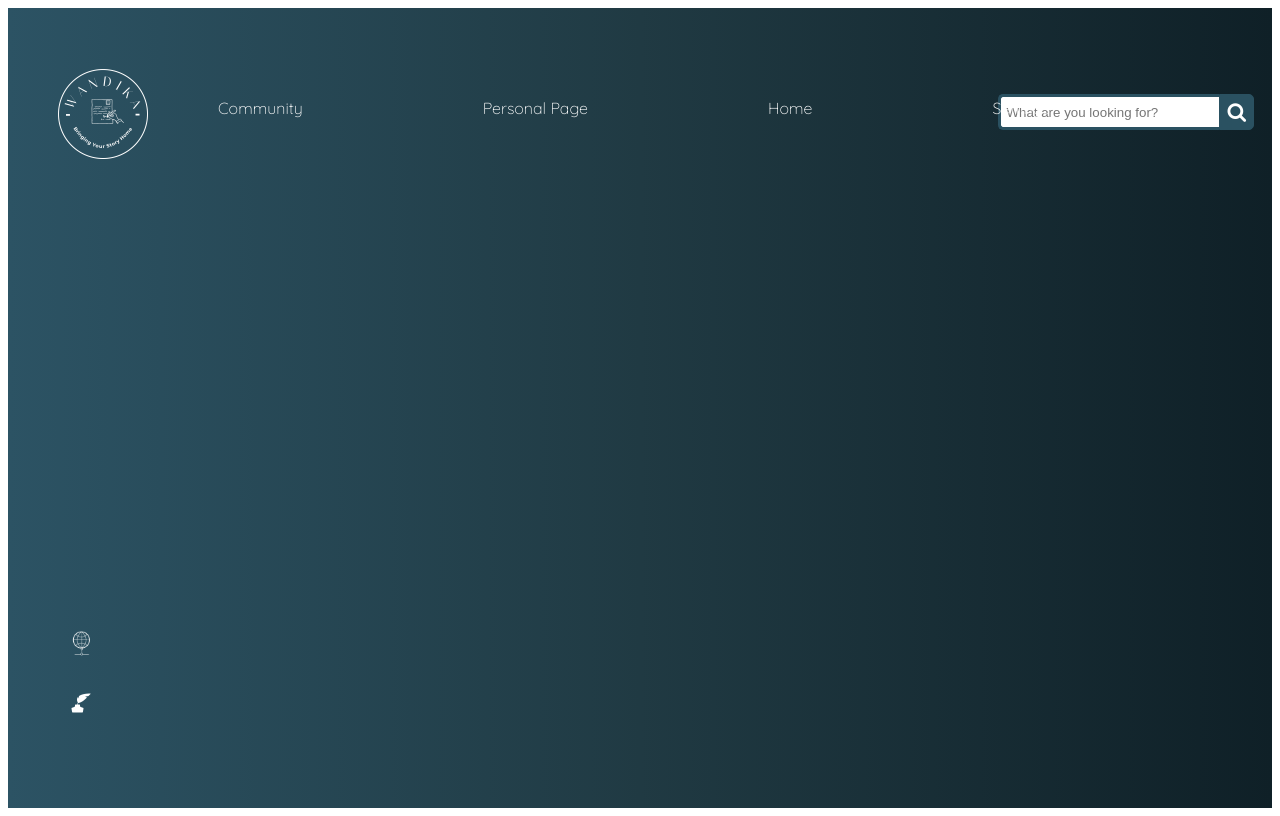
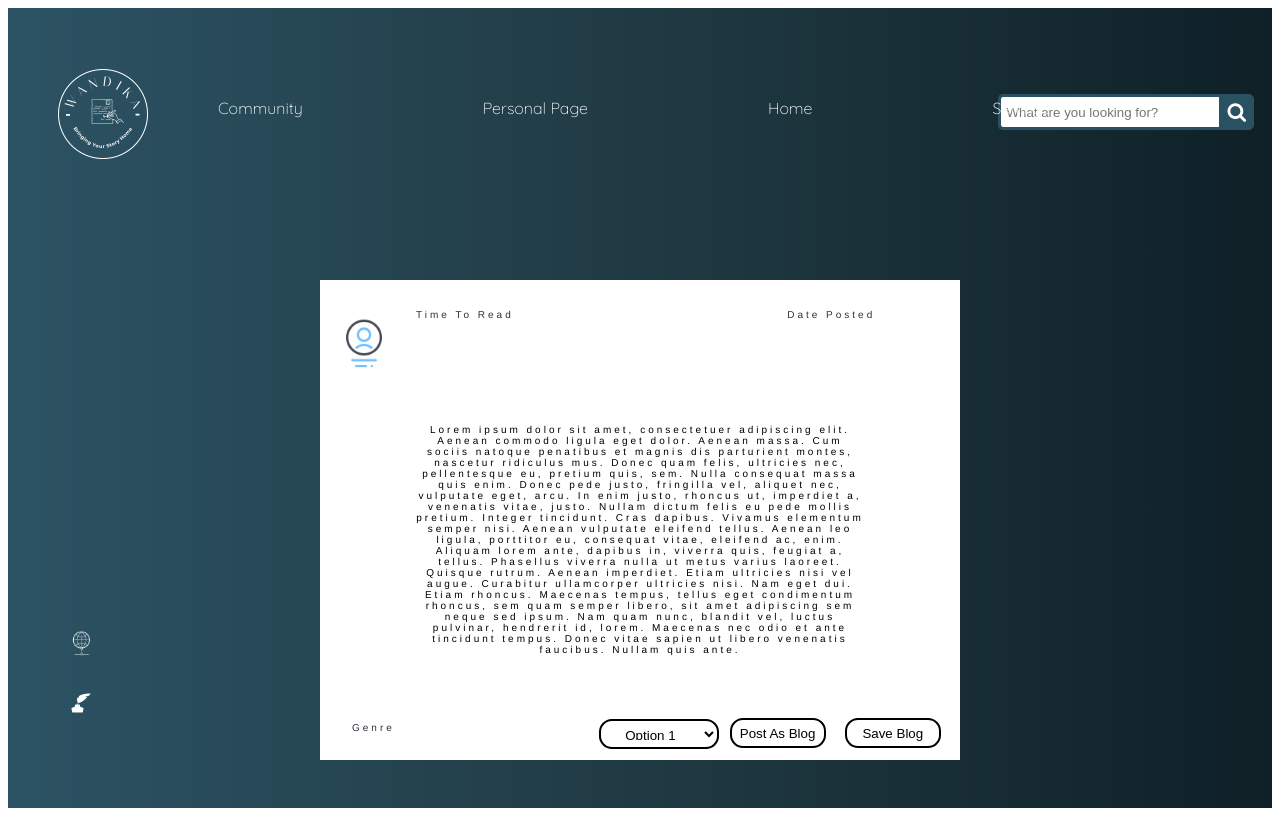
Before and after one commit to kesamercy/wandika, a PHP site: page /html/newsFeed-new.html in a window 1280 px wide. Run offline with PHP 8.4, Linux system fonts and the light colour scheme; some libraries are stand-ins or nearby versions.

Commit message:
new changes

```diff
--- a/css/newsfeed-new.css
+++ b/css/newsfeed-new.css
@@ -177,3 +177,161 @@ a:active {
   left: 5.5%;
   top: 84.5%;
 }
+
+
+
+/*styling for the blog post*/
+
+.blogPostWrapper {
+ background: #0F2027;  /* fallback for old browsers */
+ background: -webkit-linear-gradient(to right, #2C5364, #203A43, #0F2027);  /* Chrome 10-25, Safari 5.1-6 */
+ background: linear-gradient(to right, #2C5364, #203A43, #0F2027); /* W3C, IE 10+/ Edge, Firefox 16+, Chrome 26+, Opera 12+, Safari 7+ */
+
+ display: flex;
+ justify-content: space-between;
+ height: 100vh;
+}
+
+.row {
+  display: flex;
+  flex-direction: row;
+  flex-wrap: wrap;
+  width: 100%;
+}
+
+.column {
+  display: flex;
+  flex-direction: column;
+  flex-basis: 100%;
+  flex: 1;
+}
+
+.postContnet {
+  background-color: white;
+  height: 60vh;
+  width: 50%;
+  position: absolute;
+  top: 35%;
+  left: 25%;
+  font-family: Helvetica Neue;
+  font-weight: 200;
+  font-size: 10px;
+  letter-spacing: 3px;
+}
+
+.postDetails {
+  /*background-color: black;*/
+  height: 80%;
+  position: absolute;
+  top: 10%;
+  width: 70%;
+  left: 15%;
+  text-align: center;
+}
+
+.blogContentFromUser {
+  /*background-color: green;*/
+  position: absolute;
+  top: 20%;
+  width: 100%;
+  height: 39vh;
+}
+
+.green-column {
+  /*background-color: green;*/
+  height: 100px;
+}
+
+
+/*styling for the tags input list*/
+
+.box {
+  position: absolute;
+  top: 94.5%;
+  left: 53%;
+  background-color: rgba(42,81,97, 0.9);
+  transform: translate(-50%, -50%);
+  color: black;
+  border-radius: 29px;
+
+}
+
+.box select {
+  padding: 0.5em 1.5em;
+  width: 120px;
+  height: 30px;
+  background-color: white;
+  color: black;
+  height: 30px;
+  border: 2px solid black;
+  border-radius: 13px;
+}
+
+.submitButtons {
+  position: absolute;
+  top: 91.3%;
+  left: 64%;
+  color: var(--green_font_color);
+  background-color: #e7e7e7;
+  width: 15%;
+  border-radius: 13px;
+  height: 30px;
+  /*border: 2px solid var(--green_font_color);*/
+  border-color: var(--std_black_color);
+}
+
+.saveBlogButton {
+  position: absolute;
+  top: 91.3%;
+  left: 82%;
+  background-color: white;
+  color: black;
+  border-radius: 13px;
+  height: 30px;
+  border: 2px solid black;
+}
+
+.postAsBlogButton {
+  background-color: white;
+  color: black;
+  border-radius: 13px;
+  height: 30px;
+  border: 2px solid black;
+
+}
+
+.blogProfileImage {
+  width: 50px;
+  height: 50px;
+  position: absolute;
+  left: 3%;
+  top: 8%;
+}
+
+.timeToRead {
+  color: var(--std_black_color);
+  position: absolute;
+  top: 4%;
+  left: 15%;
+}
+
+.datePosted {
+  color: var(--std_black_color);
+  position: absolute;
+  left: 73%;
+  top: 4%;
+}
+
+.genre {
+  color: var(--std_black_color);
+  position: absolute;
+  left: 5%;
+  top: 90%;
+}
+
+article {
+  position: absolute;
+  top: 6%;
+  letter-spacing: 3px;
+  color: black;
+}
--- a/html/blog-post.html
+++ b/html/blog-post.html
@@ -10,7 +10,7 @@
 </head>
 <body>
   <div class="blogPostWrapper">
-
+<!-- <iframe src='https://gfycat.com/ifr/DistortedCompetentAzurevasesponge' frameborder='0' scrolling='no' allowfullscreen width='640' height='404'></iframe><p> <a href="https://gfycat.com/distortedcompetentazurevasesponge">via Gfycat</a></p> -->
     <div class='postContainer row'>
       <div class='column'>
 
--- a/html/newsFeed-new.html
+++ b/html/newsFeed-new.html
@@ -40,6 +40,63 @@
       </div>
     </div>
 
+    <div class="blogPostWrapper">
+<!-- <iframe src='https://gfycat.com/ifr/DistortedCompetentAzurevasesponge' frameborder='0' scrolling='no' allowfullscreen width='640' height='404'></iframe><p> <a href="https://gfycat.com/distortedcompetentazurevasesponge">via Gfycat</a></p> -->
+    <div class='postContainer row'>
+      <div class='column'>
+
+        <div class='postContnet orange-column'>
+
+          <img src="..\Images\profile-icon.png" class="blogProfileImage" onclick="window.location.href='welcome-page.html'" alt="">
+
+          <div class="timeToRead"> <p>Time To Read</p></div>
+          <div class="datePosted"> <p>Date Posted</p></div>
+
+          <div class='row'>
+            <div class='column'>
+              <div class='postDetails blue-column'>
+                <h1>Blog Title</h1>
+
+                <div class='row'>
+                  <div class='column'>
+                    <div class='blogContentFromUser blue-column'>
+                      <article>
+                        Lorem ipsum dolor sit amet, consectetuer adipiscing elit. Aenean commodo ligula eget dolor. Aenean massa. Cum sociis natoque penatibus et magnis dis parturient montes, nascetur ridiculus mus. Donec quam felis, ultricies nec, pellentesque eu, pretium quis, sem. Nulla consequat massa quis enim. Donec pede justo, fringilla vel, aliquet nec, vulputate eget, arcu. In enim justo, rhoncus ut, imperdiet a, venenatis vitae, justo. Nullam dictum felis eu pede mollis pretium. Integer tincidunt. Cras dapibus. Vivamus elementum semper nisi. Aenean vulputate eleifend tellus. Aenean leo ligula, porttitor eu, consequat vitae, eleifend ac, enim. Aliquam lorem ante, dapibus in, viverra quis, feugiat a, tellus. Phasellus viverra nulla ut metus varius laoreet. Quisque rutrum. Aenean imperdiet. Etiam ultricies nisi vel augue. Curabitur ullamcorper ultricies nisi. Nam eget dui. Etiam rhoncus. Maecenas tempus, tellus eget condimentum rhoncus, sem quam semper libero, sit amet adipiscing sem neque sed ipsum. Nam quam nunc, blandit vel, luctus pulvinar, hendrerit id, lorem. Maecenas nec odio et ante tincidunt tempus. Donec vitae sapien ut libero venenatis faucibus. Nullam quis ante.
+                      </article>
+                    </div>
+                  </div>
+                </div>
+
+              </div>
+            </div>
+          </div>
+
+          <div class="buttons">
+            <div class="box">
+              <select class="options">
+                <option>Option 1</option>
+                <option>Option 2</option>
+                <option>Option 3</option>
+                <option>Option 4</option>
+                <option>Option 5</option>
+              </select>
+            </div>
+            <input class="submitButtons postAsBlogButton" type="submit" value="Post As Blog">
+            <input class="submitButtons saveBlogButton" type="submit" value="Save Blog">
+          </div>
+
+          <div class="genre"> <p>Genre</p></div>
+
+
+
+        </div>
+      </div>
+
+    </div>
+
+  </div>
+
+
     <div class="ink">
      <img src="..\Images\blueinkwhite.png" class="ink" onclick="window.location.href='welcome-page.html'" alt="">
    </div>
```
Also changed, not shown: 1 other file.
